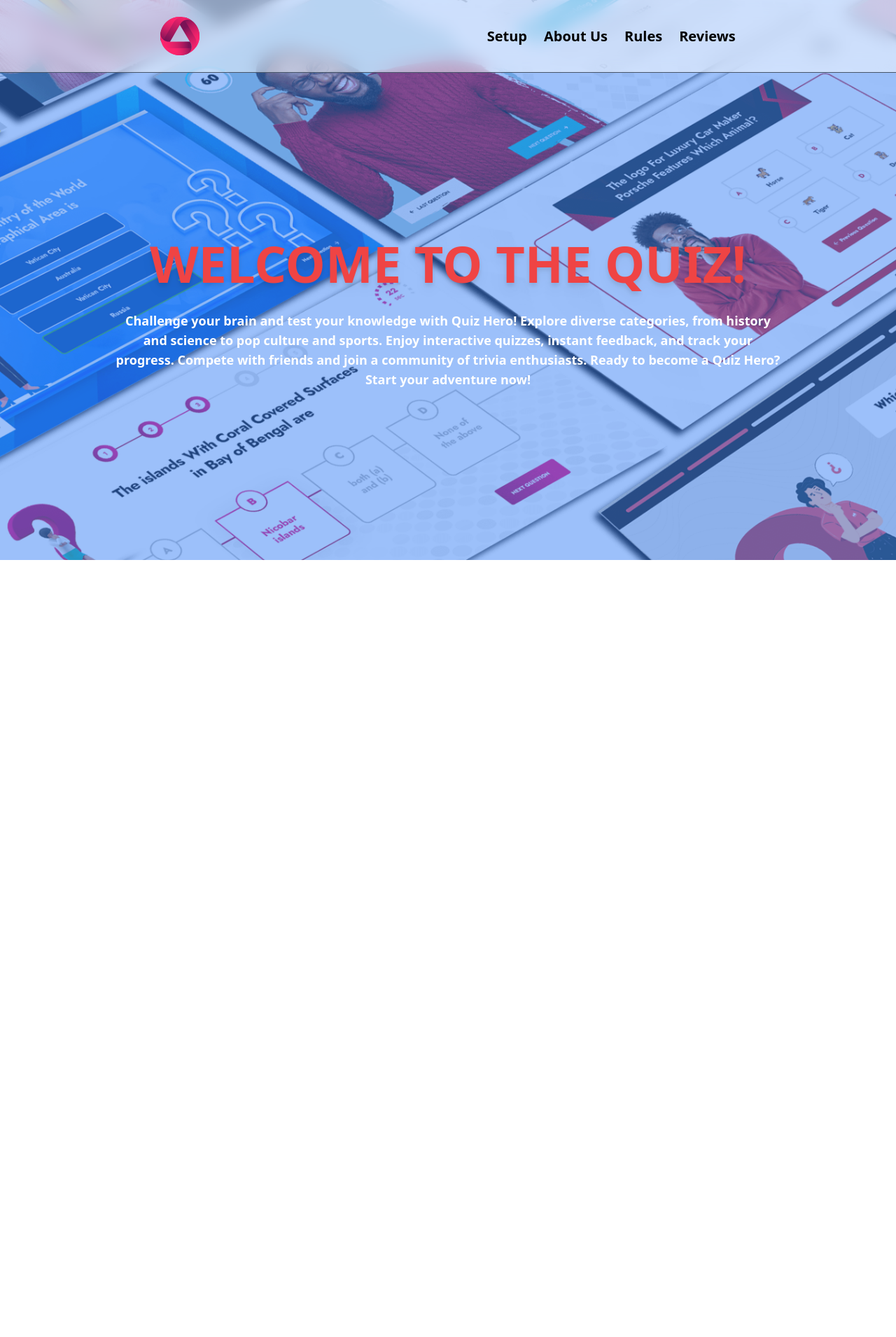
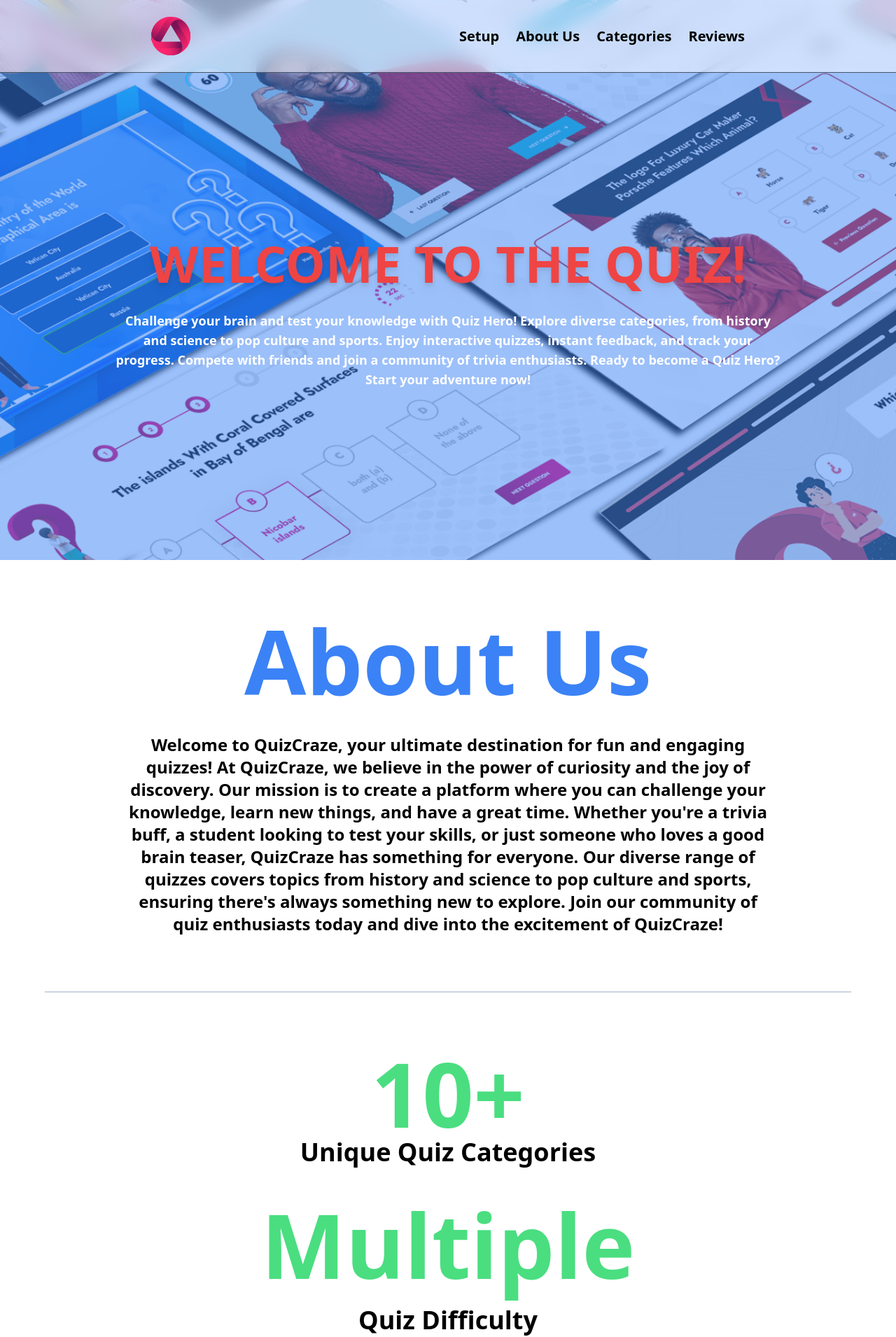
Before and after one commit to CodeSpec01/quiz, a website: page index.html in a window 1280 px wide. Shown: the top 1910 px of the page at 70% size. Before the commit the page ends 1600 px from the top, so only its background shows below. Drawn offline with Linux system fonts and the light colour scheme.

Commit message:
home page 2.0

```diff
--- a/index.html
+++ b/index.html
@@ -1,5 +1,5 @@
 <!DOCTYPE html>
-<html lang="en">
+<html lang="en" class="scroll-smooth">
   <head>
     <meta charset="UTF-8" />
     <meta name="viewport" content="width=device-width, initial-scale=1.0" />
@@ -13,7 +13,7 @@
 
     <!-- Navbar -->
     <div
-      class="p-6 w-full flex justify-between sm:justify-around items-center border-b-[1px] border-slate-600 backdrop-blur-md bg-transparent z-50 fixed text-xl bg-white/50"
+      class="p-6 w-full flex justify-between sm:justify-around items-center border-b-[1px] border-slate-600 backdrop-blur-md z-50 fixed text-xl bg-white/50"
     >
       <div>
         <img src="/public/logo.png" alt="logo" />
@@ -26,8 +26,8 @@
         <a href="#about" class="hover:underline">
           <div>About Us</div>
         </a>
-        <a href="#rules" class="hover:underline">
-          <div>Rules</div>
+        <a href="index.html#category" class="hover:underline">
+          <div>Categories</div>
         </a>
         <a href="#review" class="hover:underline">
           <div>Reviews</div>
@@ -54,7 +54,7 @@
             <a href="/setup.html" class="hover:underline">
               <div>Setup</div>
             </a>
-            <a href="#about" class="hover:underline">
+            <a href="/index.html#about" class="hover:underline">
               <div>About Us</div>
             </a>
             <a href="#rules" class="hover:underline">
@@ -89,7 +89,34 @@
       </div>
     </div>
 
-    <!-- Temp section -->
-    <div class="h-screen"></div>
+    <!-- About Us Section -->
+     <div class="w-[90%] mx-auto py-20 flex justify-center items-center flex-col gap-10 border-b-2 border-slate-300" id="about">
+      <h1 class="text-center text-9xl font-bold text-blue-500">About Us</h1>
+      <p class="max-w-[80%] text-center text-2xl font-semibold">Welcome to QuizCraze, your ultimate destination for fun and engaging quizzes! At QuizCraze, we believe in the power of
+      curiosity and the joy of discovery. Our mission is to create a platform where you can challenge your knowledge, learn
+      new things, and have a great time. Whether you're a trivia buff, a student looking to test your skills, or just someone
+      who loves a good brain teaser, QuizCraze has something for everyone. Our diverse range of quizzes covers topics from
+      history and science to pop culture and sports, ensuring there's always something new to explore. Join our community of
+      quiz enthusiasts today and dive into the excitement of QuizCraze!
+</p>
+     </div>
+
+    <!-- Categories section -->
+    <div class="h-screen pt-20 w-full" id="category">
+      <h1 class="text-center text-9xl text-green-400 font-bold">10+</h1>
+      <h1 class="text-center text-4xl font-semibold ">Unique Quiz Categories</h1>
+      <br>
+      <br>
+      <h1 class="text-center text-9xl text-green-400 font-bold">Multiple</h1>
+      <br>
+      <h1 class="text-center text-4xl font-semibold ">Quiz Difficulty</h1>
+
+      <div class="flex flex-wrap gap-10 justify-center items-center w-full py-10">
+        <img src="/public/category 1.png" class="w-[90%] sm:w-[40%] rounded-xl shadow-md shadow-black/80" alt="category 1">
+        <img src="/public/category 2.png" class="w-[90%] sm:w-[40%] rounded-xl shadow-md shadow-black/80" alt="category 1">
+        <img src="/public/category 3.png" class="w-[90%] sm:w-[40%] rounded-xl shadow-md shadow-black/80" alt="category 1">
+        <img src="/public/category 4.png" class="w-[90%] sm:w-[40%] rounded-xl shadow-md shadow-black/80" alt="category 1">
+      </div>
+    </div>
   </body>
 </html>
```
Also changed, not shown: public/category 1.png (added), public/category 2.png (added), public/category 3.png (added), public/category 4.png (added), src/output.css.
